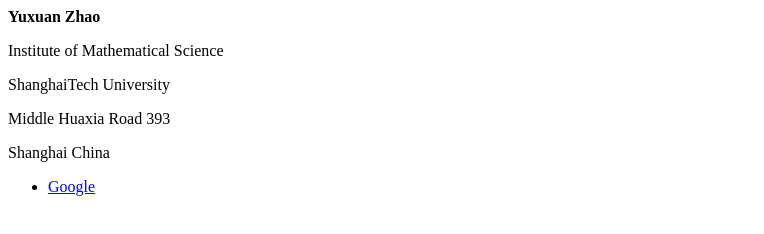
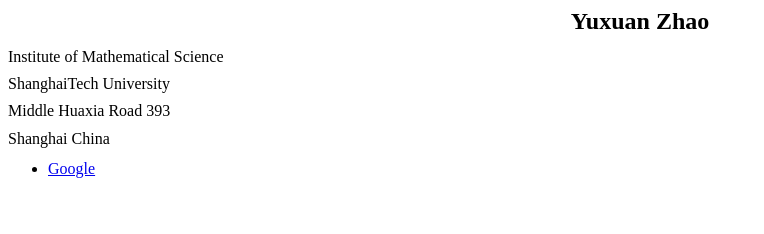
Before and after one commit to yuxuanz587/yuxuanz587.github.io, a plain HTML site: page index.html in a window 1280 px wide. Shown: the whole page, without its empty margins (0-764 px from the left). Drawn offline with Linux system fonts and the light colour scheme.

Commit message:
Update index.html

```diff
--- a/index.html
+++ b/index.html
@@ -1,9 +1,9 @@
-<p><b><font size="3"> Yuxuan Zhao </font></b></p>
+<p align="center"><b><font size="5"> Yuxuan Zhao </font></b></p>
 
-<p> Institute of Mathematical Science </p>
-<p> ShanghaiTech University </p>
-<p> Middle Huaxia Road 393 </p>
-<p> Shanghai China </p>
+<p style="line-height:70%"> Institute of Mathematical Science </p>
+<p style="line-height:70%"> ShanghaiTech University </p>
+<p style="line-height:70%"> Middle Huaxia Road 393 </p>
+<p style="line-height:70%"> Shanghai China </p>
 
 
 <ul>
```
